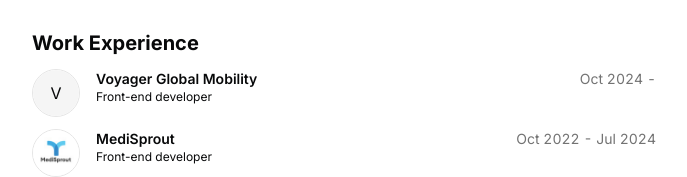
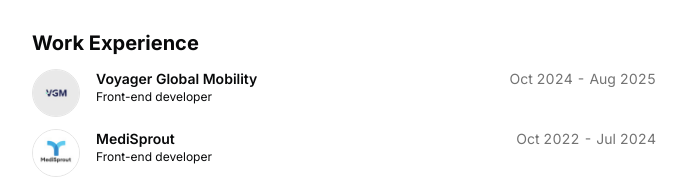
Before and after one commit to sahinmeric/portfolio, a Next.js app: page / in a window 1280 px wide. Shown: the part 279-456 px from the top of the page, without its empty margins (296-983 px from the left). Built offline with nearby package versions, Linux system fonts and the light colour scheme.

Commit message:
added end date

```diff
--- a/src/data/resume.tsx
+++ b/src/data/resume.tsx
@@ -100,9 +100,9 @@ export const DATA = {
       badges: [],
       location: "Remote",
       title: "Front-end developer",
-      logoUrl: "",
+      logoUrl: "./vgm.jpg",
       start: "Oct 2024",
-      end: "",
+      end: "Aug 2025",
       description:
         "Contributed to the development of a global car leasing platform by:",
       tasks: [
```
